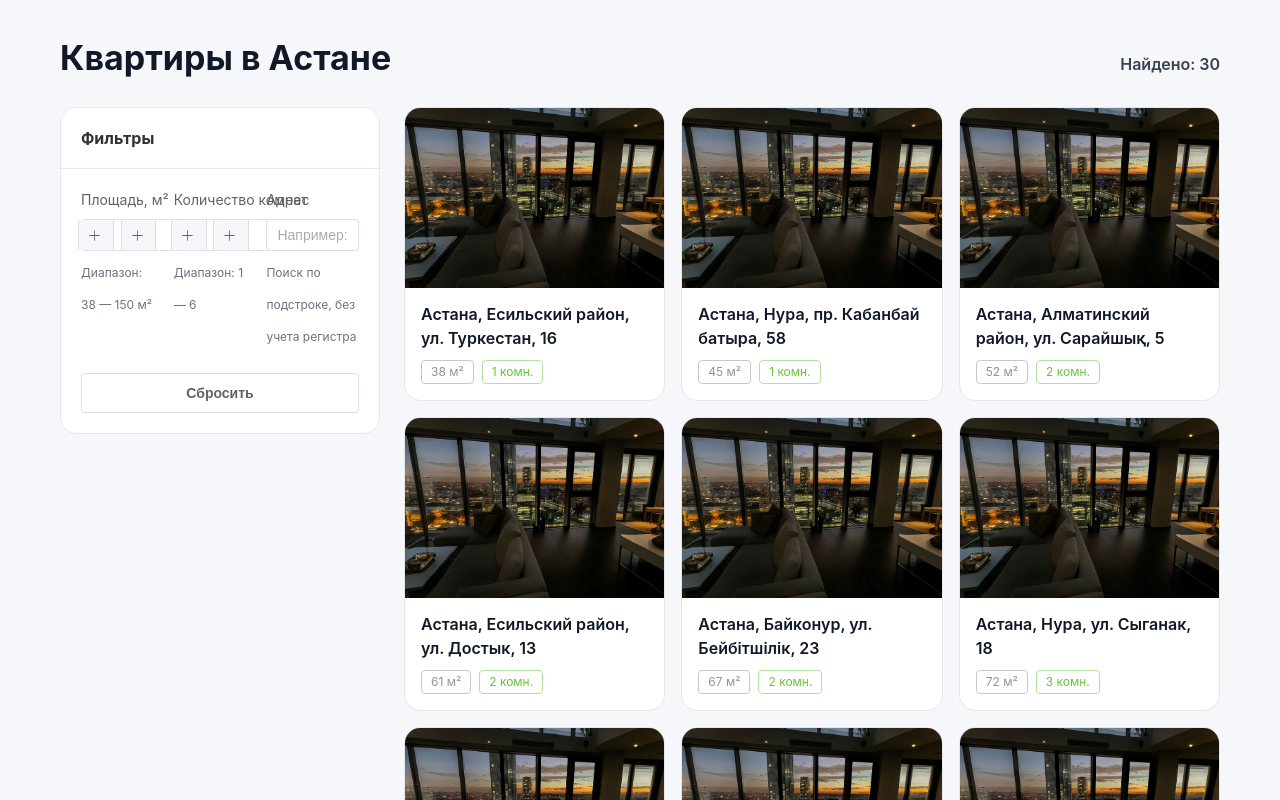
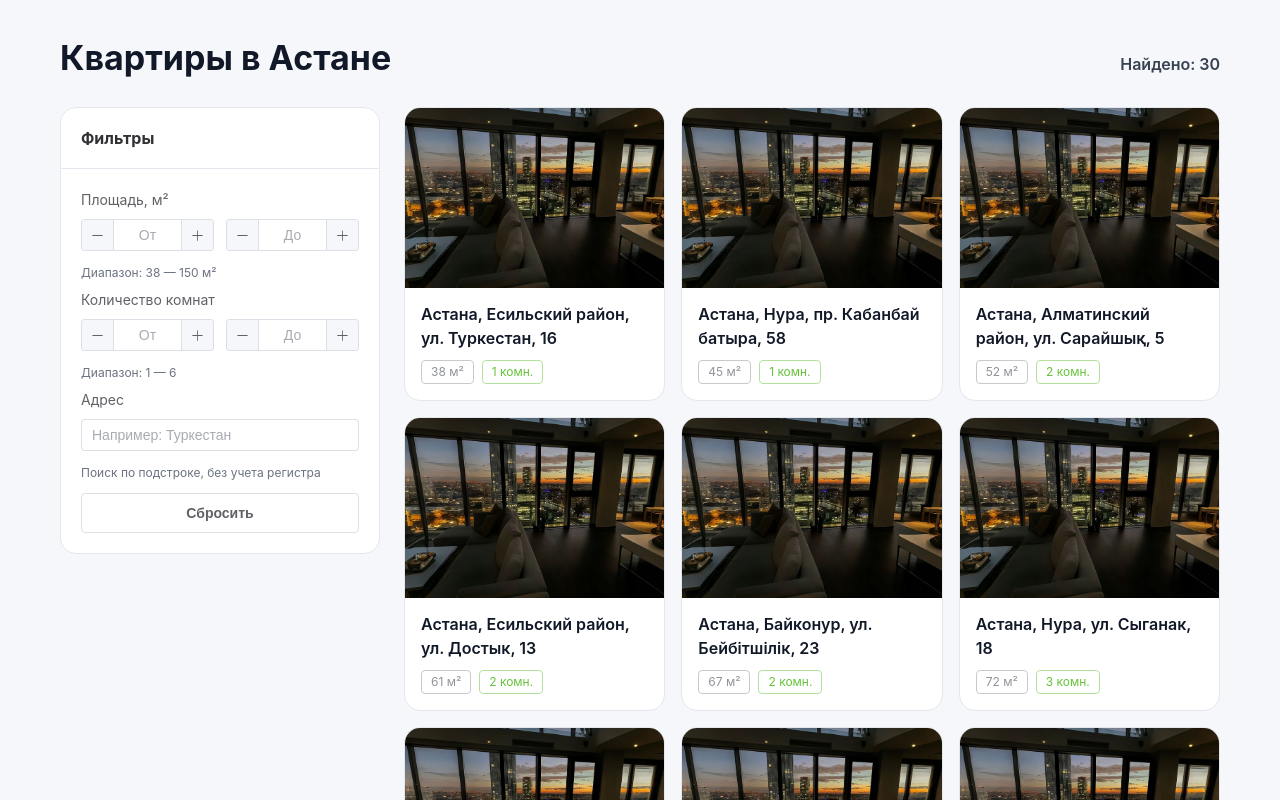
Before and after one commit to Ali-farabi/krisha, a Vue app: page / in a window 1280 px wide. Shown: the top 800 px of the page. Built offline with nearby package versions, Linux system fonts and the light colour scheme.

Commit message:
dfsdfiksf

```diff
--- a/src/components/FiltersPanel.vue
+++ b/src/components/FiltersPanel.vue
@@ -181,9 +181,9 @@ const onAddress = (value: string) => updateField('address', value)
 }
 
 .filter-form-desktop {
-  display: grid;
+  display: column;
   grid-template-columns: 1.1fr 1.1fr 1.4fr;
-  column-gap: 20px;
+  column-gap: 2px;
   row-gap: 16px;
   align-items: start;
 }
```
